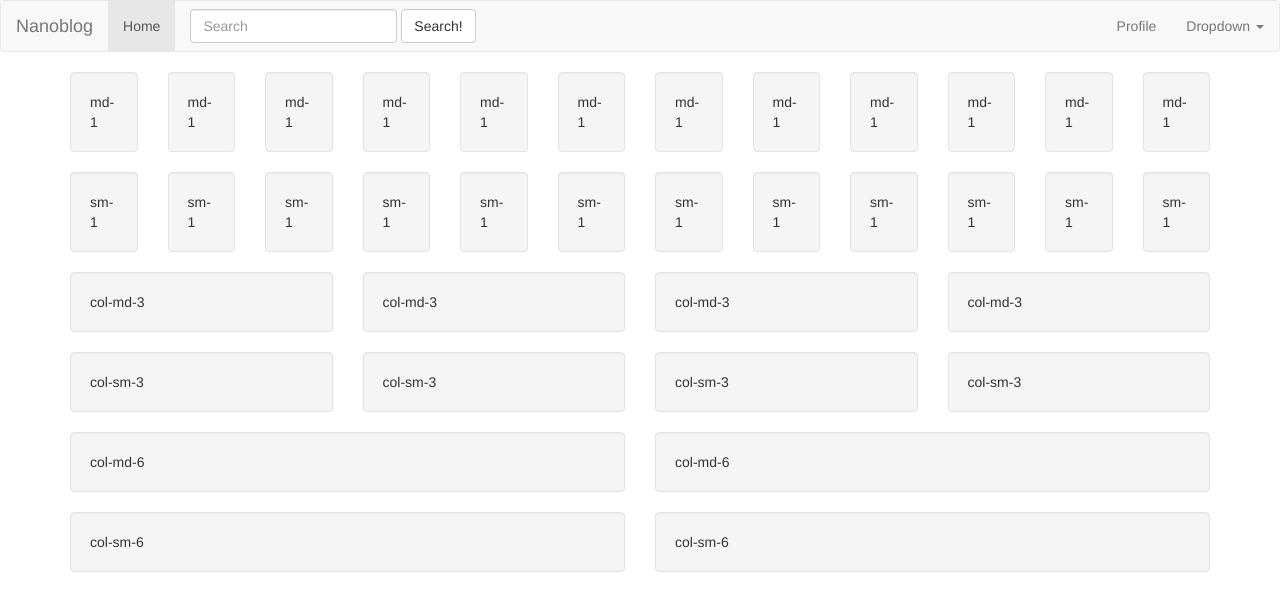
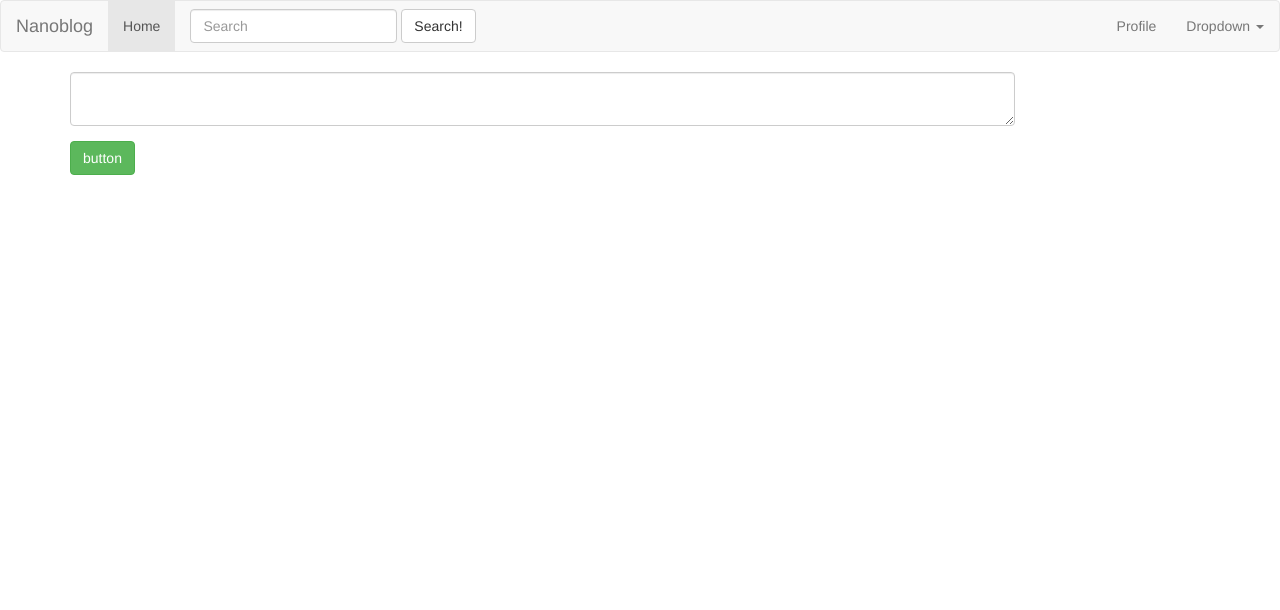
Before and after one commit to anikdas/wsdc-workshop-frontend, a plain HTML site: page index.html in a window 1280 px wide. Drawn offline with Linux system fonts and the light colour scheme.

Commit message:
Part - 3.0 | Added postbox

```diff
--- a/index.html
+++ b/index.html
@@ -43,135 +43,18 @@
 	<!-- postbox div starts here -->
 
 	<div class="container">
-	<!-- first row -->
-
-
 		<div class="row">
-			<div class="col-md-1">
-				<div class="well">md-1</div>
+			<div class="col-md-10">
+			 <div class="form-group">
+			  <textarea class="form-control" rows="2" id="comment"></textarea>
 			</div>
-			<div class="col-md-1">
-				<div class="well">md-1</div>
 			</div>
-			<div class="col-md-1">
-				<div class="well">md-1</div>
-			</div>
-			<div class="col-md-1">
-				<div class="well">md-1</div>
-			</div>
-			<div class="col-md-1">
-				<div class="well">md-1</div>
-			</div>
-			<div class="col-md-1">
-				<div class="well">md-1</div>
-			</div>
-			<div class="col-md-1">
-				<div class="well">md-1</div>
-			</div>
-			<div class="col-md-1">
-				<div class="well">md-1</div>
-			</div>
-			<div class="col-md-1">
-				<div class="well">md-1</div>
-			</div>
-			<div class="col-md-1">
-				<div class="well">md-1</div>
-			</div>
-			<div class="col-md-1">
-				<div class="well">md-1</div>
-			</div>
-			<div class="col-md-1">
-				<div class="well">md-1</div>
+			<div class="clearfix"></div>
+			<div class="col-md-12">
+				<button type="button" class="btn btn-success">button</button>
 			</div>
 		</div>
-		<div class="row">
-			<div class="col-sm-1">
-				<div class="well">sm-1</div>
-			</div>
-			<div class="col-sm-1">
-				<div class="well">sm-1</div>
-			</div>
-			<div class="col-sm-1">
-				<div class="well">sm-1</div>
-			</div>
-			<div class="col-sm-1">
-				<div class="well">sm-1</div>
-			</div>
-			<div class="col-sm-1">
-				<div class="well">sm-1</div>
-			</div>
-			<div class="col-sm-1">
-				<div class="well">sm-1</div>
-			</div>
-			<div class="col-sm-1">
-				<div class="well">sm-1</div>
-			</div>
-			<div class="col-sm-1">
-				<div class="well">sm-1</div>
-			</div>
-			<div class="col-sm-1">
-				<div class="well">sm-1</div>
-			</div>
-			<div class="col-sm-1">
-				<div class="well">sm-1</div>
-			</div>
-			<div class="col-sm-1">
-				<div class="well">sm-1</div>
-			</div>
-			<div class="col-sm-1">
-				<div class="well">sm-1</div>
-			</div>
-		</div>
-
-		<!-- second row -->
-		<div class="row">
-			<div class="col-md-3">
-				<div class="well">col-md-3</div>
-			</div>
-			<div class="col-md-3">
-				<div class="well">col-md-3</div>
-			</div>
-			<div class="col-md-3">
-				<div class="well">col-md-3</div>
-			</div>
-			<div class="col-md-3">
-				<div class="well">col-md-3</div>
-			</div>
-		</div>
-		<div class="row">
-			<div class="col-sm-3">
-				<div class="well">col-sm-3</div>
-			</div>
-			<div class="col-sm-3">
-				<div class="well">col-sm-3</div>
-			</div>
-			<div class="col-sm-3">
-				<div class="well">col-sm-3</div>
-			</div>
-			<div class="col-sm-3">
-				<div class="well">col-sm-3</div>
-			</div>
-		</div>
-		<!-- third row -->
-		<div class="row">
-			<div class="col-md-6">
-				<div class="well">col-md-6</div>
-			</div>
-			<div class="col-md-6">
-				<div class="well">col-md-6</div>
-			</div>
-		</div>
-		<div class="row">
-			<div class="col-sm-6">
-				<div class="well">col-sm-6</div>
-			</div>
-			<div class="col-sm-6">
-				<div class="well">col-sm-6</div>
-			</div>
-		</div>
-
 	</div>
-
 	<script src="/js/bootstrap.js" type="text/javascript" charset="utf-8" ></script>
 	<script src="/js/jquery-1.11.2.min.js" type="text/javascript" charset="utf-8" ></script>
 	<script src="/js/bootstrap.js" type="text/javascript" charset="utf-8" ></script>
```
